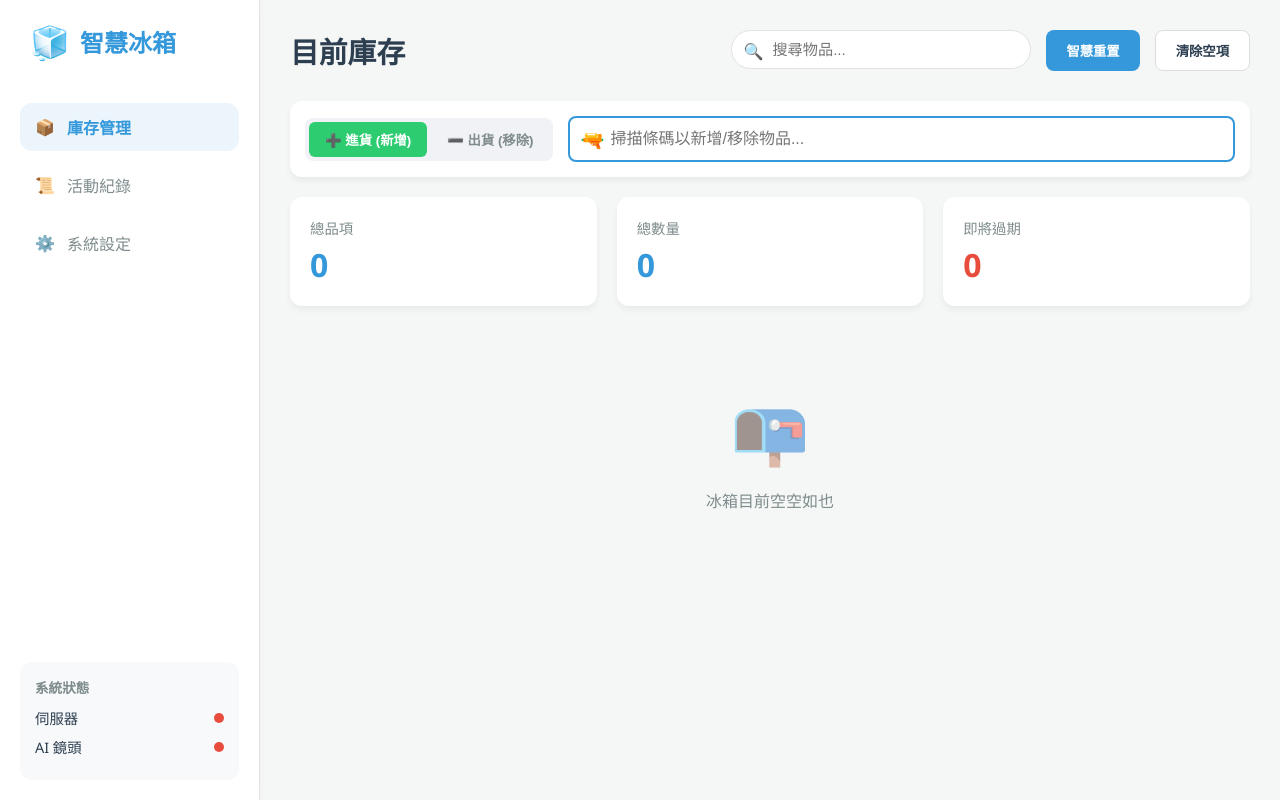
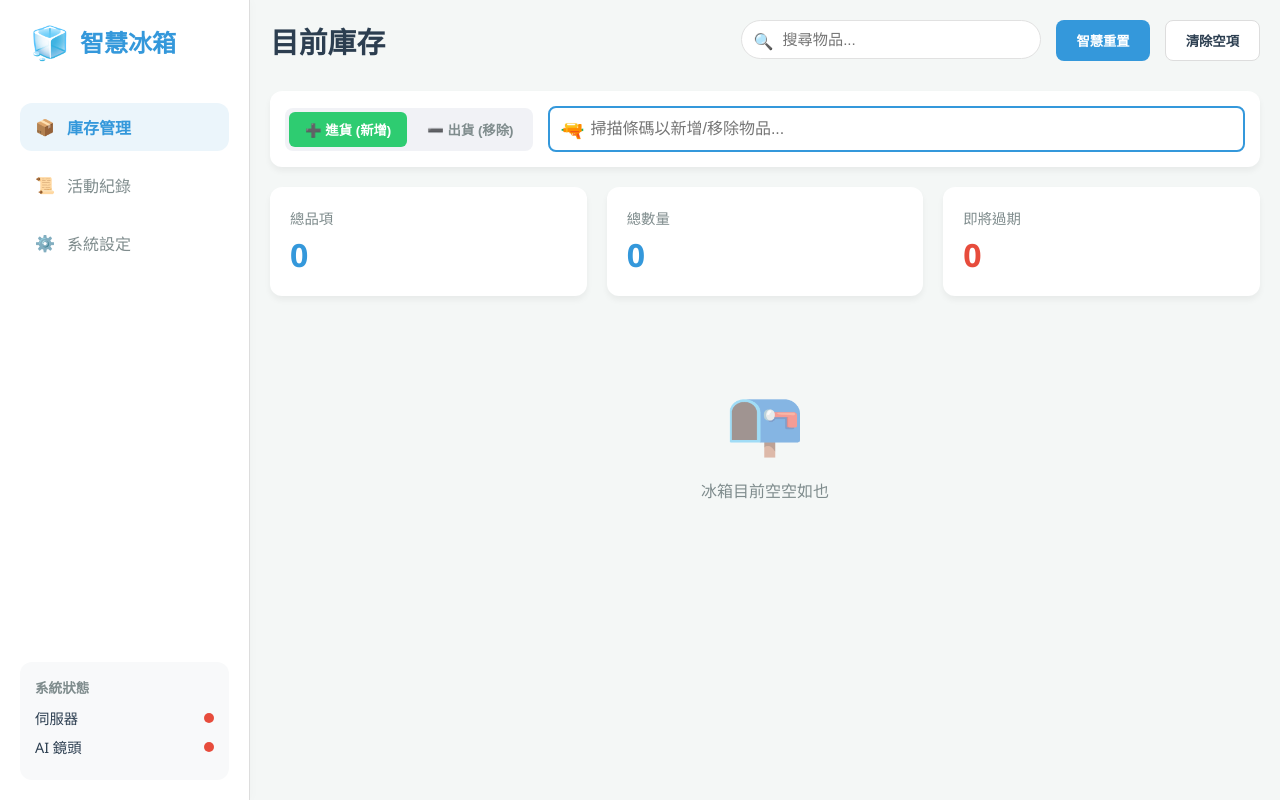
Before and after one commit to Chang0107/BX, a website: page POS_System/pos/index.html in a window 1280 px wide. Drawn offline with nearby package versions, Linux system fonts and the light colour scheme; no server answers.

Commit message:
update rotate

```diff
--- a/POS_System/pos/styles.css
+++ b/POS_System/pos/styles.css
@@ -656,3 +656,33 @@ input, textarea {
 .notification.show {
     transform: translateY(0);
 }
+
+
+/* 當螢幕寬度大於高度時（橫向模式） */
+@media (orientation: landscape) {
+    .app-container {
+        display: flex; /* 讓側邊欄跟主內容左右並排 */
+        flex-direction: row;
+        height: 100vh;
+        overflow: hidden;
+    }
+
+    .sidebar {
+        width: 250px; /* 固定側邊欄寬度 */
+        height: 100%;
+        border-right: 1px solid #ddd;
+    }
+
+    .main-content {
+        flex: 1; /* 讓主內容填滿剩餘空間 */
+        overflow-y: auto; /* 讓內容區可以獨立捲動 */
+        padding: 20px;
+    }
+
+    /* 讓庫存網格在橫向時顯示更多列 */
+    .inventory-grid {
+        display: grid;
+        grid-template-columns: repeat(auto-fill, minmax(200px, 1fr));
+        gap: 15px;
+    }
+}
```
Also changed, not shown: POS_System/pos/manifest.json.
